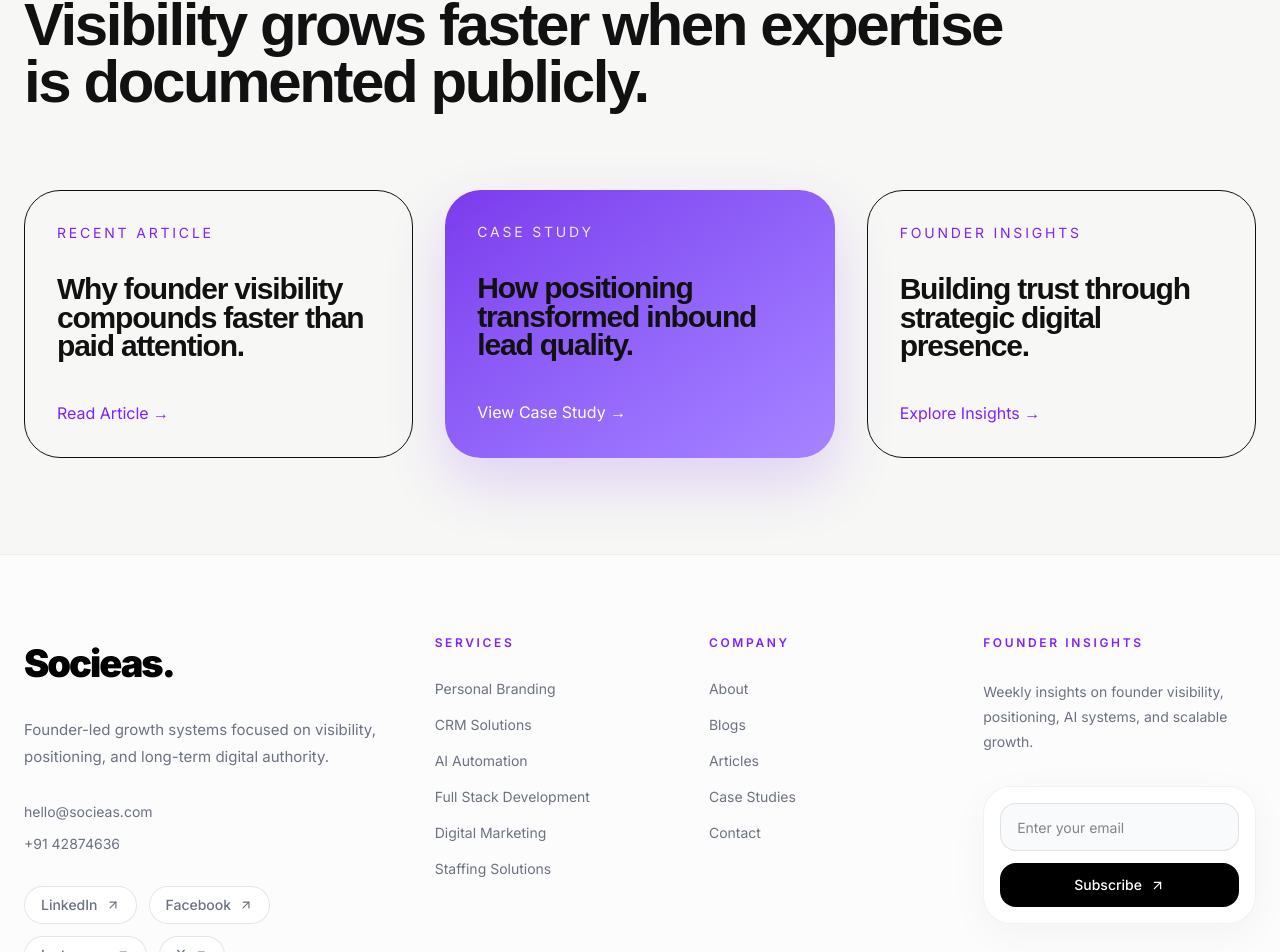
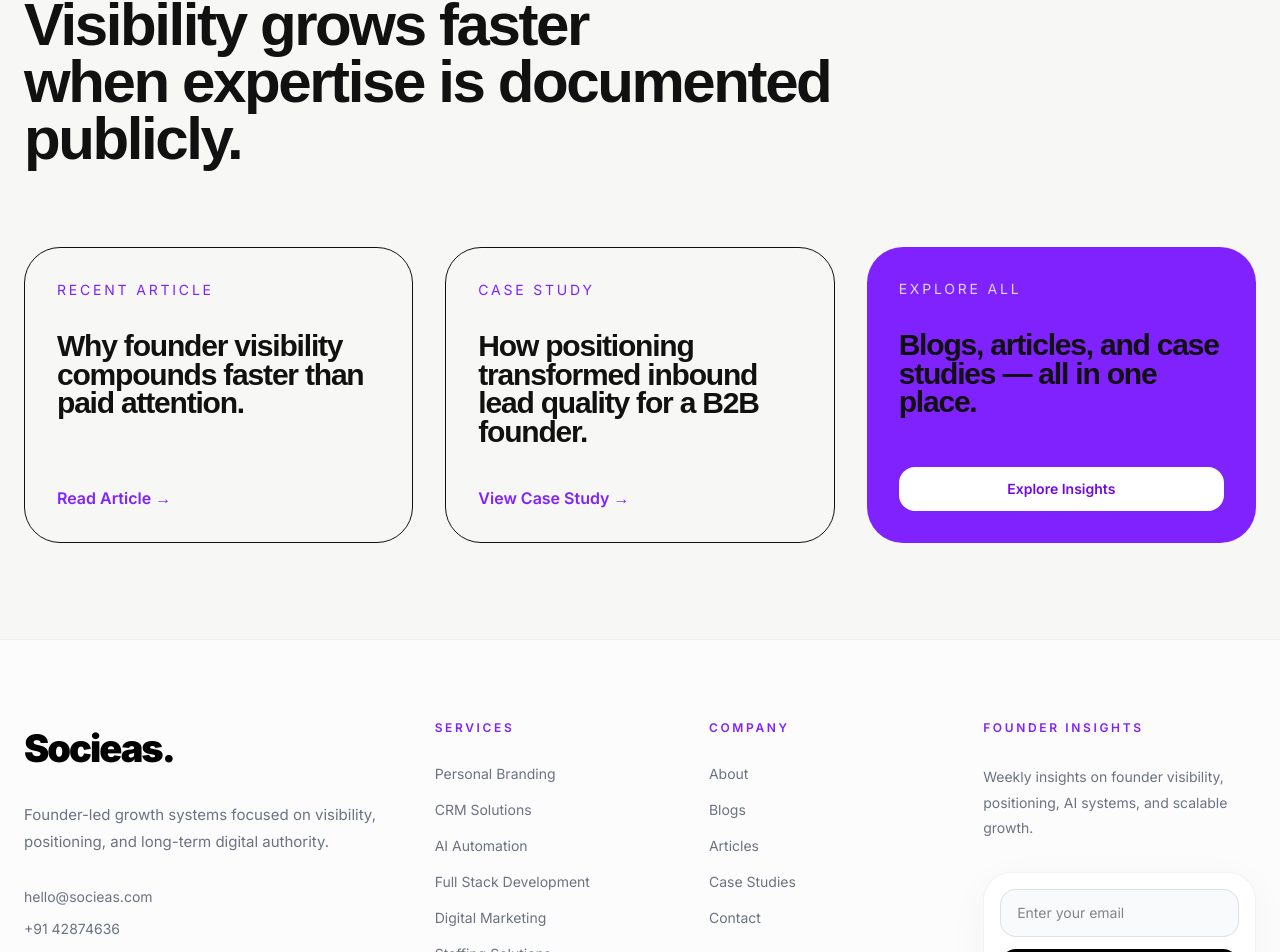
Before and after one commit to Socieas/socieas, a Next.js app: page /services in a window 1280 px wide. Shown: the part 2442-3394 px from the top of the page. Built offline with nearby package versions, Linux system fonts and the light colour scheme.

Commit message:
Fix: Replace dead <button> tags with proper <Link> components in InsightsEcosystem

```diff
--- a/components/InsightsEcosystem.tsx
+++ b/components/InsightsEcosystem.tsx
@@ -1,110 +1,84 @@
+import Link from "next/link";
 import FadeUp from "./FadeUp";
 
 export default function InsightsEcosystem() {
   return (
     <FadeUp>
-
       <section className="bg-[var(--soft-surface)] py-24">
-
         <div className="mx-auto max-w-7xl px-6">
 
           {/* TOP */}
           <div className="max-w-5xl">
-
             <div className="text-sm uppercase tracking-[0.25em] text-violet-600">
-
               Insights Ecosystem
-
             </div>
-
             <h2 className="mt-8 text-5xl font-bold leading-[1.02] text-[var(--text)] md:text-6xl">
-
               Visibility grows faster
+              <br />
               when expertise is documented publicly.
-
             </h2>
-
           </div>
 
           {/* GRID */}
           <div className="mt-20 grid gap-8 lg:grid-cols-3">
 
-            {/* ARTICLE */}
-            <div className="hover-card rounded-[36px] border border-[var(--border)] bg-[var(--surface)] p-8 shadow-[var(--card-shadow)]">
-
-              <div className="text-sm uppercase tracking-[0.2em] text-violet-600">
-
-                Recent Article
-
+            {/* ARTICLE CARD */}
+            <div className="hover-card rounded-[36px] border border-[var(--border)] bg-[var(--surface)] p-8 shadow-[var(--card-shadow)] flex flex-col justify-between">
+              <div>
+                <div className="text-sm uppercase tracking-[0.2em] text-violet-600">
+                  Recent Article
+                </div>
+                <h3 className="mt-8 text-3xl font-semibold leading-tight text-[var(--text)]">
+                  Why founder visibility compounds faster than paid attention.
+                </h3>
               </div>
-
-              <h3 className="mt-8 text-3xl font-semibold leading-tight text-[var(--text)]">
-
-                Why founder visibility compounds faster than paid attention.
-
-              </h3>
-
-              <button className="mt-10 text-violet-600 transition hover:opacity-70">
-
+              <Link
+                href="/insights/articles"
+                className="mt-10 inline-flex items-center gap-2 text-violet-600 font-semibold transition hover:opacity-70"
+              >
                 Read Article →
-
-              </button>
-
+              </Link>
             </div>
 
-            {/* CASE STUDY */}
-            <div className="hover-card rounded-[36px] bg-gradient-to-br from-[#7C3AED]
-to-[#A78BFA]-600 to-violet-400 p-8 text-white shadow-[0_25px_60px_rgba(124,58,237,0.2)]">
-
-              <div className="text-sm uppercase tracking-[0.2em] text-violet-100">
-
-                Case Study
-
+            {/* CASE STUDY CARD */}
+            <div className="hover-card rounded-[36px] border border-[var(--border)] bg-[var(--surface)] p-8 shadow-[var(--card-shadow)] flex flex-col justify-between">
+              <div>
+                <div className="text-sm uppercase tracking-[0.2em] text-violet-600">
+                  Case Study
+                </div>
+                <h3 className="mt-8 text-3xl font-semibold leading-tight text-[var(--text)]">
+                  How positioning transformed inbound lead quality for a B2B founder.
+                </h3>
               </div>
-
-              <h3 className="mt-8 text-3xl font-semibold leading-tight">
-
-                How positioning transformed inbound lead quality.
-
-              </h3>
-
-              <button className="mt-10 transition hover:opacity-70">
-
+              <Link
+                href="/insights/case-studies"
+                className="mt-10 inline-flex items-center gap-2 text-violet-600 font-semibold transition hover:opacity-70"
+              >
                 View Case Study →
-
-              </button>
-
+              </Link>
             </div>
 
-            {/* BLOG */}
-            <div className="hover-card rounded-[36px] border border-[var(--border)] bg-[var(--surface)] p-8 shadow-[var(--card-shadow)]">
-
-              <div className="text-sm uppercase tracking-[0.2em] text-violet-600">
-
-                Founder Insights
-
+            {/* BLOG / CTA CARD */}
+            <div className="hover-card rounded-[36px] bg-violet-600 p-8 text-white flex flex-col justify-between">
+              <div>
+                <div className="text-sm uppercase tracking-[0.2em] text-violet-200">
+                  Explore All
+                </div>
+                <h3 className="mt-8 text-3xl font-semibold leading-tight">
+                  Blogs, articles, and case studies — all in one place.
+                </h3>
               </div>
-
-              <h3 className="mt-8 text-3xl font-semibold leading-tight text-[var(--text)]">
-
-                Building trust through strategic digital presence.
-
-              </h3>
-
-              <button className="mt-10 text-violet-600 transition hover:opacity-70">
-
-                Explore Insights →
-
-              </button>
-
+              <Link
+                href="/insights"
+                className="mt-10 inline-flex items-center justify-center rounded-2xl bg-white px-6 py-3 text-sm font-semibold text-violet-700 transition hover:bg-violet-50"
+              >
+                Explore Insights
+              </Link>
             </div>
 
           </div>
-
         </div>
-
       </section>
-
     </FadeUp>
   );
 }
```
